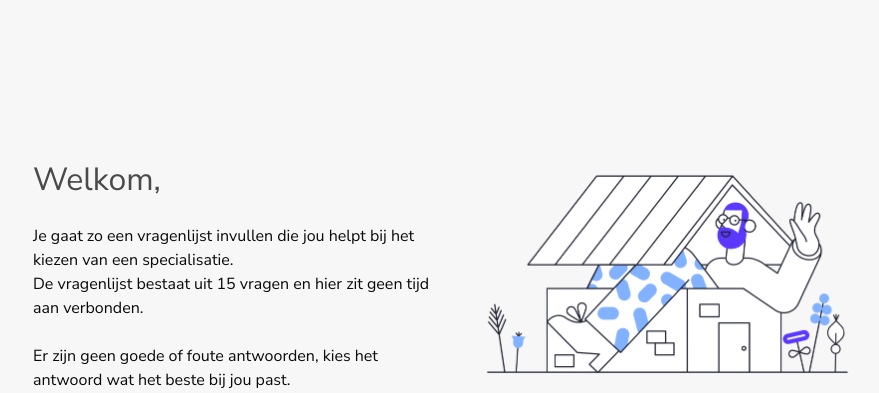
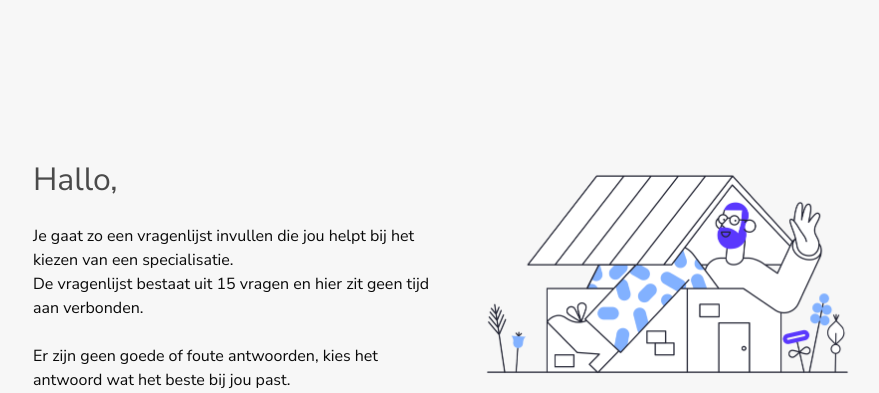
Before and after one commit to rschwab12/CTRLALTDEL-INF1BC-Sorteerhoed, a Flask app: page /sorteerhoed/ in a window 1280 px wide. Shown: the top 393 px of the page, without its empty margins (191-1070 px from the left). Run offline with Flask 2, Linux system fonts and the light colour scheme.

Commit message:
van welkom naar hallo

```diff
--- a/templates/index.html
+++ b/templates/index.html
@@ -11,7 +11,7 @@
       <div class="column">
         <div class="columns">
           <div class="column">
-            <h2 class="subtitle is-3">Welkom,</h2>
+            <h2 class="subtitle is-3">Hallo,</h2>
             <p>
               Je gaat zo een vragenlijst invullen die jou helpt bij het kiezen van een specialisatie.<br>
               De vragenlijst bestaat uit 15 vragen en hier zit geen tijd aan verbonden.
```
